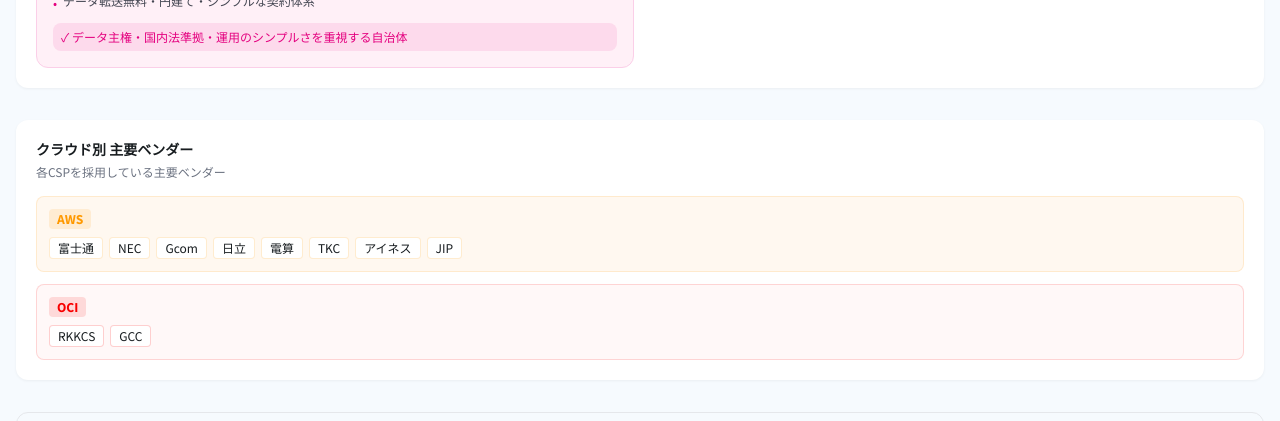
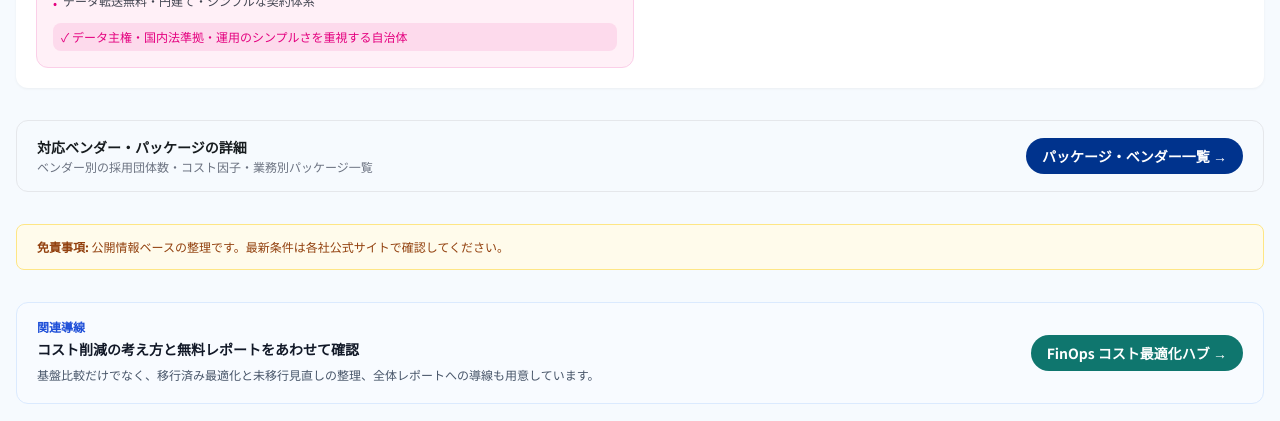
Before and after one commit to tadashikudo-reraflow/gcportal, a Next.js app: page /cloud in a window 1280 px wide. Shown: the part 3140-3561 px from the top of the page. Built offline with nearby package versions, Linux system fonts and the light colour scheme; no server answers; the database is empty.

Commit message:
remove: クラウド別主要ベンダーセクションを削除
Co-Authored-By: Claude Opus 4.6 <noreply@anthropic.com>

```diff
--- a/app/cloud/page.tsx
+++ b/app/cloud/page.tsx
@@ -532,52 +532,6 @@ export default async function CloudPage() {
         </div>
       </div>
 
-      {/* クラウド別 主要ベンダー */}
-      <div className="card p-5">
-        <h2 className="text-sm font-bold mb-1" style={{ color: "var(--color-text-primary)" }}>
-          クラウド別 主要ベンダー
-        </h2>
-        <p className="text-xs mb-4" style={{ color: "var(--color-text-muted)" }}>
-          各CSPを採用している主要ベンダー
-        </p>
-
-        {(() => {
-          const VENDOR_BY_CLOUD: { cloud: string; note: string; vendors: string[] }[] = [
-            { cloud: "AWS",  note: "国内シェア97%。標準化パッケージの大多数が対応", vendors: ["富士通", "NEC", "Gcom", "日立", "電算", "TKC", "アイネス", "JIP"] },
-            { cloud: "OCI",  note: "円建て・転送料無料。コスト重視の自治体が採用増", vendors: ["RKKCS", "GCC"] },
-          ];
-
-          const CLOUD_COLORS: Record<string, { color: string; bg: string }> = {
-            AWS: { color: "#FF9900", bg: "#fff8f0" },
-            OCI: { color: "#F80000", bg: "#fff8f8" },
-          };
-
-          return (
-            <div className="space-y-3">
-              {VENDOR_BY_CLOUD.map(({ cloud, note, vendors }) => {
-                const style = CLOUD_COLORS[cloud] ?? { color: "#6b7280", bg: "#f9fafb" };
-                return (
-                  <div key={cloud} className="rounded-lg border p-3" style={{ borderColor: style.color + "25", backgroundColor: style.bg }}>
-                    <div className="flex items-center gap-2 mb-2">
-                      <span className="text-xs font-extrabold px-2 py-0.5 rounded" style={{ backgroundColor: style.color + "20", color: style.color }}>
-                        {cloud}
-                      </span>
-                    </div>
-                    <div className="flex flex-wrap gap-1.5">
-                      {vendors.map((name) => (
-                        <span key={name} className="text-xs px-2 py-0.5 rounded border bg-white" style={{ borderColor: style.color + "30", color: "var(--color-text-primary)" }}>
-                          {name}
-                        </span>
-                      ))}
-                    </div>
-                  </div>
-                );
-              })}
-            </div>
-          );
-        })()}
-      </div>
-
       {/* 対応ベンダー・パッケージへの導線 */}
       <div className="rounded-xl border border-gray-200 px-5 py-4 flex flex-col gap-3 sm:flex-row sm:items-center sm:justify-between">
         <div>
```
